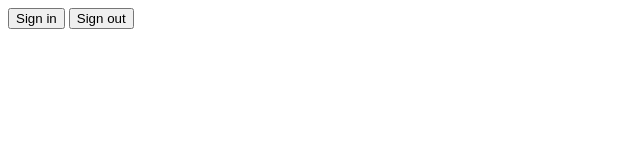
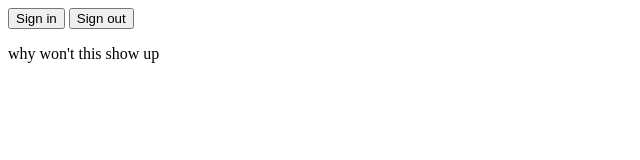
Before and after one commit to IHJ-hopkins/IHJ-hopkins.github.io, a plain HTML site: page test.html in a window 1280 px wide. Shown: the whole page, without its empty margins (0-640 px from the left). Drawn offline with Linux system fonts and the light colour scheme.

Commit message:
where is the test page

```diff
--- a/test.html
+++ b/test.html
@@ -89,5 +89,6 @@
     </script>
     <button id="signin-button" onclick="handleSignInClick()">Sign in</button>
     <button id="signout-button" onclick="handleSignOutClick()">Sign out</button>
+    <p>why won't this show up</p>
   </body>
 </html>
```
